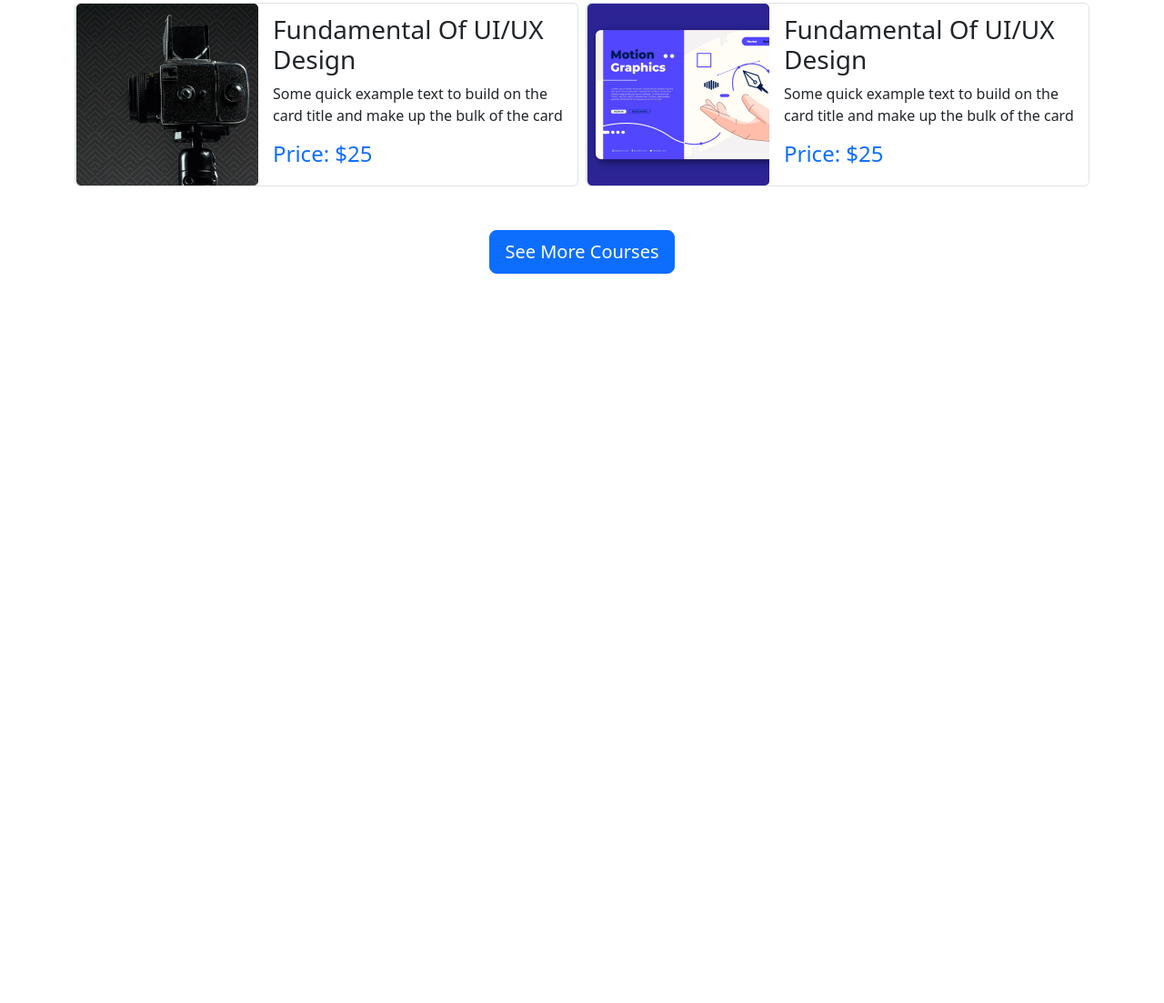
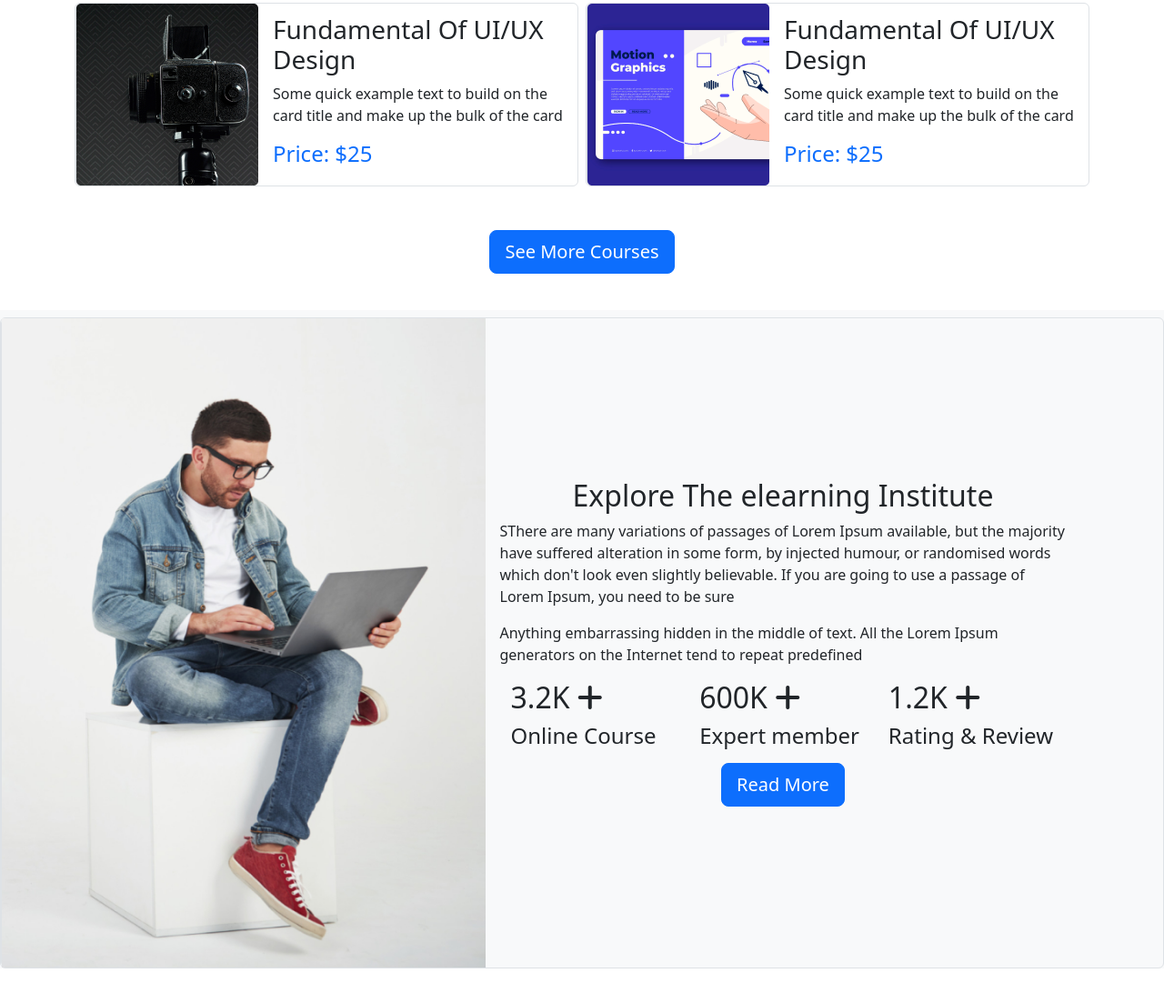
Before and after one commit to rabiulislamtaj/web-learning, a plain HTML site: page index.html in a window 1280 px wide. Shown: the part 1358-2461 px from the top of the page at 91% size. Before the commit the page ends 1659 px from the top, so only its background shows below. Drawn offline with nearby package versions, Linux system fonts and the light colour scheme.

Commit message:
added working section

```diff
--- a/index.html
+++ b/index.html
@@ -4,7 +4,9 @@
     <meta charset="utf-8">
     <meta name="viewport" content="width=device-width, initial-scale=1">
     <title>web-learning</title>
+
     <link href="https://cdn.jsdelivr.net/npm/bootstrap@5.2.0/dist/css/bootstrap.min.css" rel="stylesheet" integrity="sha384-gH2yIJqKdNHPEq0n4Mqa/HGKIhSkIHeL5AyhkYV8i59U5AR6csBvApHHNl/vI1Bx" crossorigin="anonymous">
+    <script src="https://kit.fontawesome.com/571303dc6a.js" crossorigin="anonymous"></script>
   </head>
   <body>
     <header class="container">
@@ -211,6 +213,48 @@
 </div>
      </section>
  <!-- section-3 end -->
+
+  <section class="working text-center my-5 bg-light">
+    <div class="row g-2 ">
+      <div class="col">
+        <div class=" border rounded-2 d-flex align-items-center">
+          <div class=" col-5 border-start rounded ">
+            <img class="img-fluid" src="images/working.png" alt="">
+          </div>
+          <div class=" col-6 text-start ps-3 d-flex align-items-center flex-column">
+                  <h2>Explore The elearning
+                    Institute</h2>
+                  <p>SThere are many variations of passages of Lorem Ipsum available, but the
+                    majority have suffered alteration in some form, by injected humour, or
+                    randomised words which don't look even slightly believable. If you are going
+                    to use a passage of Lorem Ipsum, you need to be sure</p>
+                    <p>Anything embarrassing hidden in the middle of text. All the Lorem Ipsum
+                      generators on the Internet tend to repeat predefined</p>
+
+                  <div class="container text-start mb-2">
+                    <div class="row">
+                      <div class="col">
+                        <h2>3.2K <span><i class="fa-solid fa-plus"></i></span></h2>
+                        <h4>Online Course</h4>
+                      </div>
+                    <div class="col">
+                      <h2>600K <span><i class="fa-solid fa-plus"></i></span></h2>
+                      <h4>Expert member</h4>
+                    </div>
+                    <div class="col">
+                      <h2>1.2K <span><i class="fa-solid fa-plus"></i></span></h2>
+                      <h4>Rating & Review</h4>
+                    </div>
+
+                  </div>
+                </div>
+                <button type="button" class="  btn btn-primary btn-lg">Read More</button>
+          </div>
+        </div>
+       </div>
+    </div>
+  </section>
+
     <script src="https://cdn.jsdelivr.net/npm/bootstrap@5.2.0/dist/js/bootstrap.bundle.min.js" integrity="sha384-A3rJD856KowSb7dwlZdYEkO39Gagi7vIsF0jrRAoQmDKKtQBHUuLZ9AsSv4jD4Xa" crossorigin="anonymous"></script>
   </body>
 </html>
```
